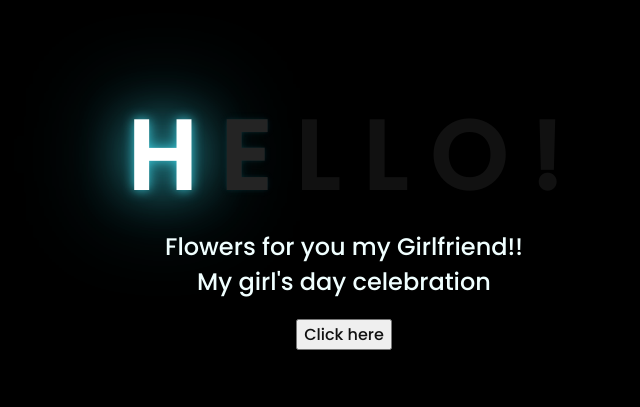
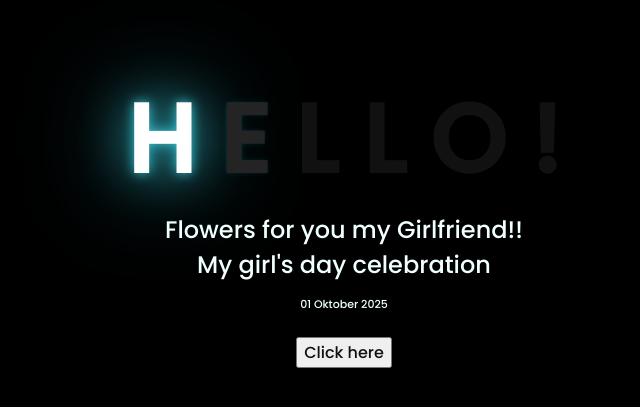
Before and after one commit to astroboyy08/Buat-ayangg, a plain HTML site: page index.html in a window 1280 px wide. Shown: the part 191-598 px from the top of the page, without its empty margins (304-944 px from the left). Drawn offline with Linux system fonts and the light colour scheme.

Commit message:
Update index.html

```diff
--- a/index.html
+++ b/index.html
@@ -21,6 +21,8 @@
         <span>Flowers for you my Girlfriend!!</span>
         <br>
         <span>My girl's day celebration</span>
+        <br>
+        <span style="font-size: 11px;">01 Oktober 2025</span>
     </div>
     <div class="button">
         <button>
```
